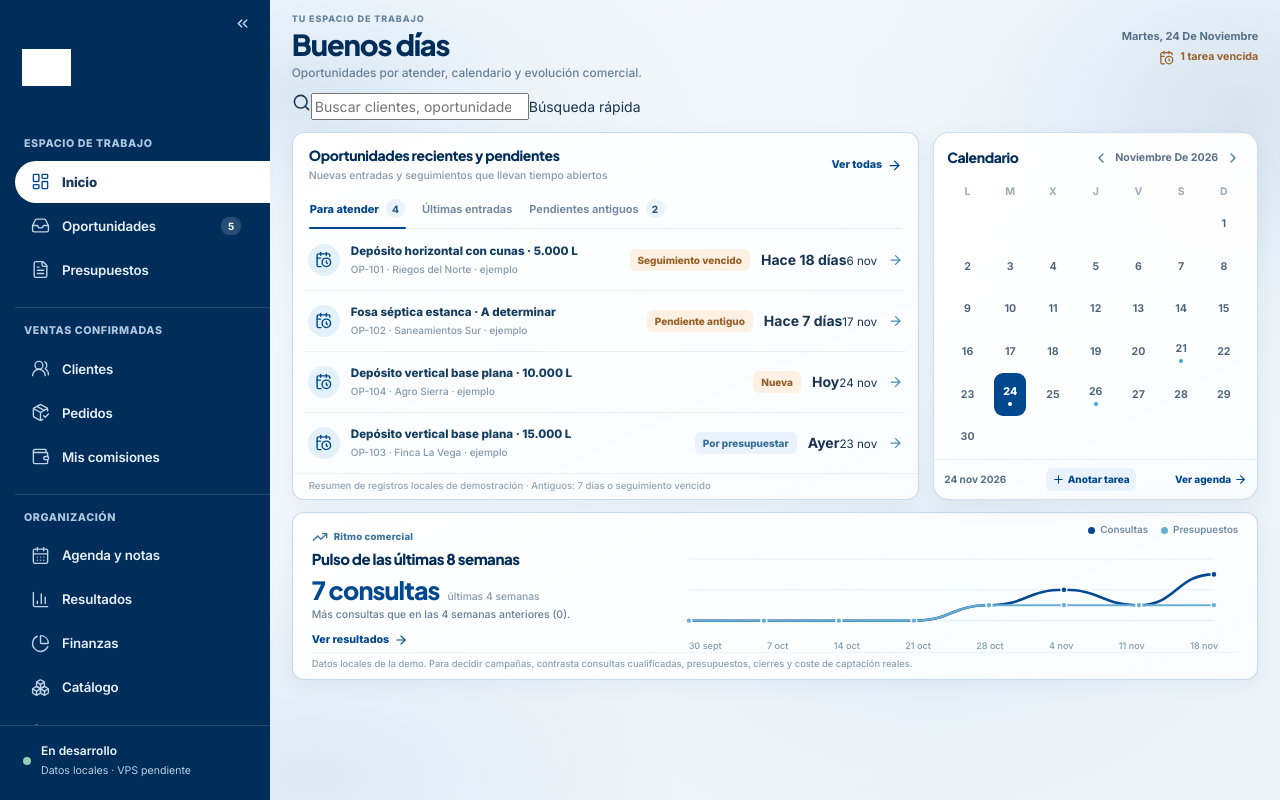
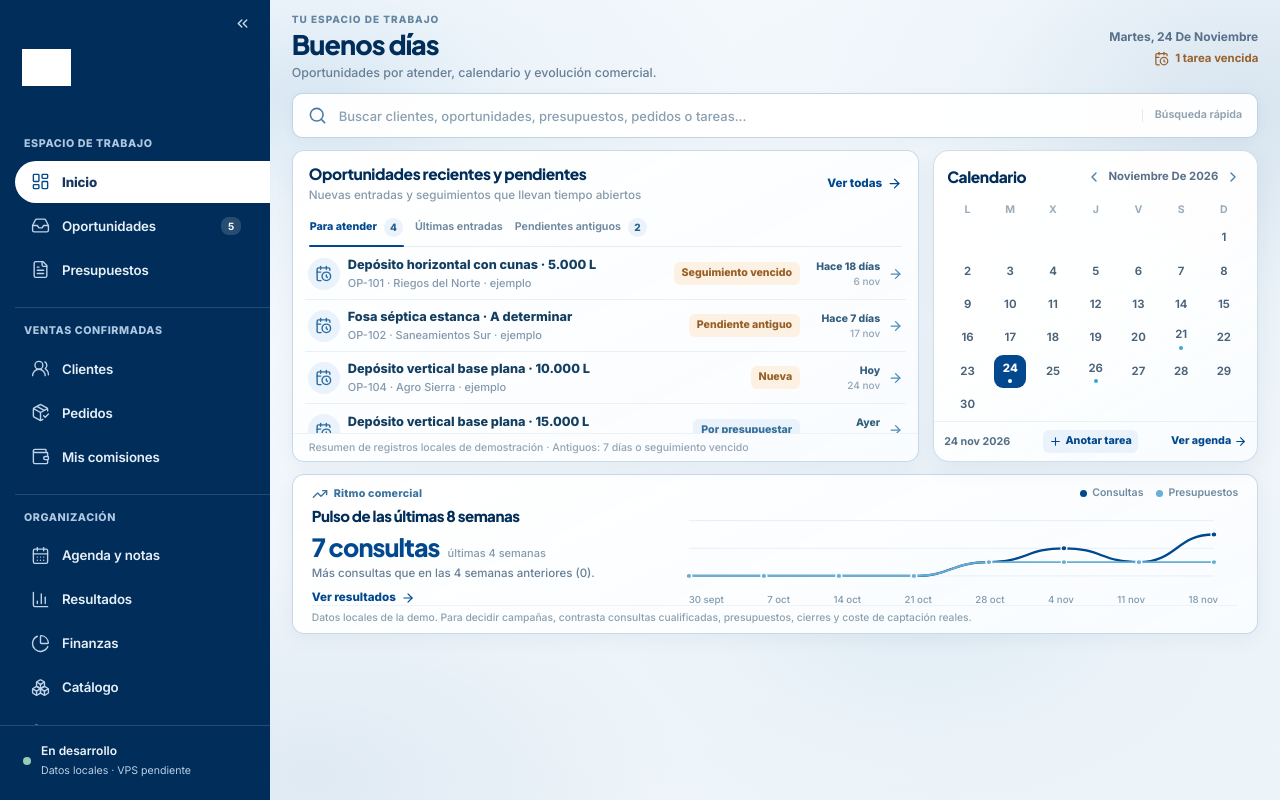
Before and after one commit to juanjogamero/depofibra-crm, a React (Vite) app: page /#/ in a window 1280 px wide. Built offline with nearby package versions, Linux system fonts and the light colour scheme; grey boxes are pictures that could not be loaded.

Commit message:
style(crm): align Home typography, add quick-search overlay and age-first opportunity rows

```diff
--- a/src/dashboard-focus.css
+++ b/src/dashboard-focus.css
@@ -495,3 +495,266 @@
 @media(prefers-reduced-motion:reduce) {
   .dashboard-focus .focus-request-row {transition:none;}
 }
+
+
+/* REG-0114 · Ajustes tras revisión de Dirección: tipografía acorde con
+   listados corporativos, prioridad por oportunidad y búsqueda de verdad.
+   Solo estilos de Inicio; ningún cambio en el diseño de otras secciones. */
+.dashboard-focus .focus-welcome h1 {
+  font-size:clamp(25px,2.1vw,31px);
+  letter-spacing:-.035em;
+}
+.dashboard-focus .focus-eyebrow {font-size:10px;}
+.dashboard-focus .focus-welcome p {font-size:12.4px;line-height:1.4;}
+.dashboard-focus .focus-today {font-size:12px;}
+.dashboard-focus .focus-overdue {font-size:11.4px;}
+.dashboard-focus .focus-card-heading h2,
+.dashboard-focus .focus-calendar .hr-panel-heading h2 {
+  font-size:15.5px;
+}
+.dashboard-focus .focus-card-heading p {font-size:11.7px;}
+.dashboard-focus .focus-inline-link {font-size:11.6px;}
+.dashboard-focus .focus-switch {gap:15px;}
+.dashboard-focus .focus-switch button {font-size:11.6px;}
+.dashboard-focus .focus-request-detail strong {font-size:12.7px;}
+.dashboard-focus .focus-request-detail small {font-size:11px;}
+.dashboard-focus .focus-request-status {font-size:10.6px;max-width:154px;}
+.dashboard-focus .focus-request-avatar {
+  background:#eaf2fb;
+  color:#296c9f;
+}
+.dashboard-focus .focus-request-age {
+  display:flex;
+  flex:0 0 88px;
+  flex-direction:column;
+  align-items:flex-end;
+  gap:3px;
+  text-align:right;
+  white-space:nowrap;
+}
+.dashboard-focus .focus-request-age strong {
+  color:#345f7e;
+  font:750 11px/1.15 Inter,sans-serif;
+}
+.dashboard-focus .focus-request-age small {
+  color:#91a4b5;
+  font:500 10px/1.15 Inter,sans-serif;
+}
+.dashboard-focus .focus-requests-foot {flex-basis:28px;font-size:10.5px;}
+.dashboard-focus .focus-request-row {
+  min-height:52px;
+  max-height:74px;
+}
+.dashboard-focus .focus-pulse h2 {font-size:15px;}
+.dashboard-focus .focus-pulse-label {font-size:10.7px;}
+.dashboard-focus .focus-pulse-comparison {font-size:11.5px;}
+.dashboard-focus .focus-pulse-trend span {font-size:11px;}
+.dashboard-focus .focus-pulse-note {font-size:10.3px;}
+.dashboard-focus .focus-chart-key {font-size:10.5px;}
+.dashboard-focus .focus-chart-labels {font-size:9.7px;}
+.dashboard-focus .focus-calendar .hr-month-selector>span {font-size:11.3px;}
+.dashboard-focus .focus-calendar .hr-calendar-day {font-size:11.4px;}
+.dashboard-focus .focus-calendar .hr-selected-date,
+.dashboard-focus .focus-calendar .hr-calendar-footer a {font-size:10.7px;}
+.dashboard-focus .focus-main {flex-basis:clamp(255px,39vh,377px);}
+.dashboard-focus .focus-pulse {flex-basis:clamp(145px,20vh,180px);}
+.dashboard-focus .focus-welcome {min-height:64px;}
+
+/* Búsqueda universal: se trabaja directamente sobre los registros DEMO
+   existentes (oportunidades, clientes, presupuestos, pedidos y tareas).
+   La lista flotante no aumenta la altura ni modifica los scrolls. */
+.dashboard-focus .focus-search {
+  position:relative;
+  z-index:35;
+  display:block;
+  flex:0 0 auto;
+  width:100%;
+  min-width:0;
+}
+.dashboard-focus .focus-search-field {
+  display:flex;
+  align-items:center;
+  min-width:0;
+  min-height:45px;
+  gap:12px;
+  padding:0 15px;
+  border:1px solid rgba(164,192,217,.68);
+  border-radius:10px;
+  background:rgba(255,255,255,.95);
+  box-shadow:0 3px 13px rgba(0,45,89,.035);
+  transition:border-color .15s ease,box-shadow .15s ease;
+}
+.dashboard-focus .focus-search-field>svg {
+  flex:0 0 19px;
+  color:#457ca7;
+}
+.dashboard-focus .focus-search-field:is(:focus-within,.is-open) {
+  border-color:#80b2d7;
+  box-shadow:0 0 0 3px rgba(1,72,142,.075);
+}
+.dashboard-focus .focus-search-field input {
+  display:block;
+  flex:1 1 auto;
+  min-width:0;
+  height:43px;
+  padding:0;
+  margin:0;
+  border:0;
+  outline:0;
+  color:#1f4564;
+  background:transparent;
+  font:500 13px/1.35 Inter,sans-serif;
+}
+.dashboard-focus .focus-search-field input::placeholder {color:#8a9fb0;}
+.dashboard-focus .focus-search-clear {
+  display:grid;
+  flex:0 0 25px;
+  place-items:center;
+  width:25px;
+  height:25px;
+  padding:0;
+  border:0;
+  border-radius:6px;
+  background:#edf4fa;
+  color:#617e94;
+  cursor:pointer;
+}
+.dashboard-focus .focus-search-clear:hover {color:#01488e;background:#e1eef9;}
+.dashboard-focus .focus-search-hint {
+  flex:0 0 auto;
+  padding-left:12px;
+  border-left:1px solid #e2ebf2;
+  color:#91a2b1;
+  font:650 10.7px/1.2 Inter,sans-serif;
+  white-space:nowrap;
+}
+.dashboard-focus .focus-search-results {
+  position:absolute;
+  top:calc(100% + 5px);
+  left:0;
+  right:0;
+  z-index:36;
+  max-height:min(370px,53vh);
+  overflow-y:auto;
+  overscroll-behavior:contain;
+  padding:7px;
+  border:1px solid #d4e3ee;
+  border-radius:11px;
+  background:#fff;
+  box-shadow:0 18px 36px rgba(0,45,89,.17);
+  scrollbar-width:thin;
+}
+.dashboard-focus .focus-search-results-label {
+  padding:6px 9px 9px;
+  color:#8295a6;
+  font:750 10px/1.2 Inter,sans-serif;
+  letter-spacing:.045em;
+  text-transform:uppercase;
+}
+.dashboard-focus .focus-search-result {
+  display:flex;
+  align-items:center;
+  width:100%;
+  min-height:50px;
+  gap:11px;
+  padding:8px 11px;
+  border:0;
+  border-radius:8px;
+  background:#fff;
+  text-align:left;
+  cursor:pointer;
+  font-family:Inter,sans-serif;
+}
+.dashboard-focus .focus-search-result:is(:hover,.is-active,:focus-visible) {
+  background:#eef6fc;
+  outline:none;
+}
+.dashboard-focus .focus-search-result-kind {
+  flex:0 0 101px;
+  color:#24669a;
+  font:750 10.7px/1.3 Inter,sans-serif;
+}
+.dashboard-focus .focus-search-result-copy {
+  display:flex;
+  flex:1 1 auto;
+  flex-direction:column;
+  min-width:0;
+  gap:4px;
+}
+.dashboard-focus .focus-search-result-copy strong {
+  overflow:hidden;
+  text-overflow:ellipsis;
+  white-space:nowrap;
+  color:#163f61;
+  font:750 12.3px/1.2 Inter,sans-serif;
+}
+.dashboard-focus .focus-search-result-copy small {
+  overflow:hidden;
+  text-overflow:ellipsis;
+  white-space:nowrap;
+  color:#7892a7;
+  font:500 10.7px/1.2 Inter,sans-serif;
+}
+.dashboard-focus .focus-search-result>svg {flex:0 0 15px;color:#6794b6;}
+.dashboard-focus .focus-search-none {
+  padding:14px;
+  color:#6b8399;
+  font:500 11.6px/1.4 Inter,sans-serif;
+}
+
+/* La superposición de búsqueda queda por encima de paneles y calendario. */
+.dashboard-focus .focus-main {position:relative;z-index:1;}
+.dashboard-focus .focus-welcome {position:relative;z-index:2;}
+@media (min-width:841px) and (max-height:735px) {
+  .dashboard-focus .focus-welcome {min-height:49px;}
+  .dashboard-focus .focus-welcome h1 {font-size:24px;}
+  .dashboard-focus .focus-welcome p {font-size:11.5px;}
+  .dashboard-focus .focus-search-field {min-height:39px;}
+  .dashboard-focus .focus-search-field input {height:37px;font-size:12.3px;}
+  .dashboard-focus .focus-main {flex-basis:clamp(225px,36vh,304px);}
+  .dashboard-focus .focus-pulse {flex-basis:clamp(112px,18vh,142px);}
+  .dashboard-focus .focus-request-row {min-height:44px;}
+  .dashboard-focus .focus-card-heading h2 {font-size:14px;}
+}
+@media (min-width:841px) {
+  @container crm-content (max-width:1100px) {
+    .dashboard-focus .focus-request-age {flex-basis:72px;}
+    .dashboard-focus .focus-request-age strong {font-size:10.4px;}
+    .dashboard-focus .focus-switch {gap:10px;}
+    .dashboard-focus .focus-switch button {font-size:10.7px;}
+    .dashboard-focus .focus-request-row {gap:8px;}
+  }
+  @container crm-content (max-width:920px) {
+    .dashboard-focus .focus-request-age {display:none;}
+    .dashboard-focus .focus-search-hint {display:none;}
+    .dashboard-focus .focus-request-status {max-width:111px;font-size:9.7px;}
+    .dashboard-focus .focus-switch {gap:8px;}
+    .dashboard-focus .focus-switch button {font-size:10px;}
+    .dashboard-focus .focus-card-heading h2 {font-size:13.9px;}
+  }
+  @container crm-content (max-width:760px) {
+    .dashboard-focus .focus-request-status {display:none;}
+    .dashboard-focus .focus-switch button span {display:none;}
+    .dashboard-focus .focus-switch button {font-size:9.6px;}
+    .dashboard-focus .focus-calendar .hr-calendar-footer {gap:4px;}
+  }
+}
+@media (max-width:840px) {
+  .dashboard-focus .focus-main {flex-basis:auto;}
+  .dashboard-focus .focus-search-hint {display:none;}
+  .dashboard-focus .focus-request-age {flex-basis:69px;}
+  .dashboard-focus .focus-card-heading h2 {font-size:14px;}
+  .dashboard-focus .focus-requests {height:360px;flex-basis:360px;}
+}
+@media (max-width:460px) {
+  .dashboard-focus .focus-request-age {display:none;}
+  .dashboard-focus .focus-switch {gap:9px;}
+  .dashboard-focus .focus-switch button {font-size:10px;}
+  .dashboard-focus .focus-switch button span {display:none;}
+  .dashboard-focus .focus-search-field {padding:0 11px;}
+  .dashboard-focus .focus-search-field input {font-size:11.9px;}
+  .dashboard-focus .focus-search-result-kind {flex-basis:72px;font-size:9.5px;}
+}
+@media (prefers-reduced-motion:reduce) {
+  .dashboard-focus .focus-search-field {transition:none;}
+}
```
